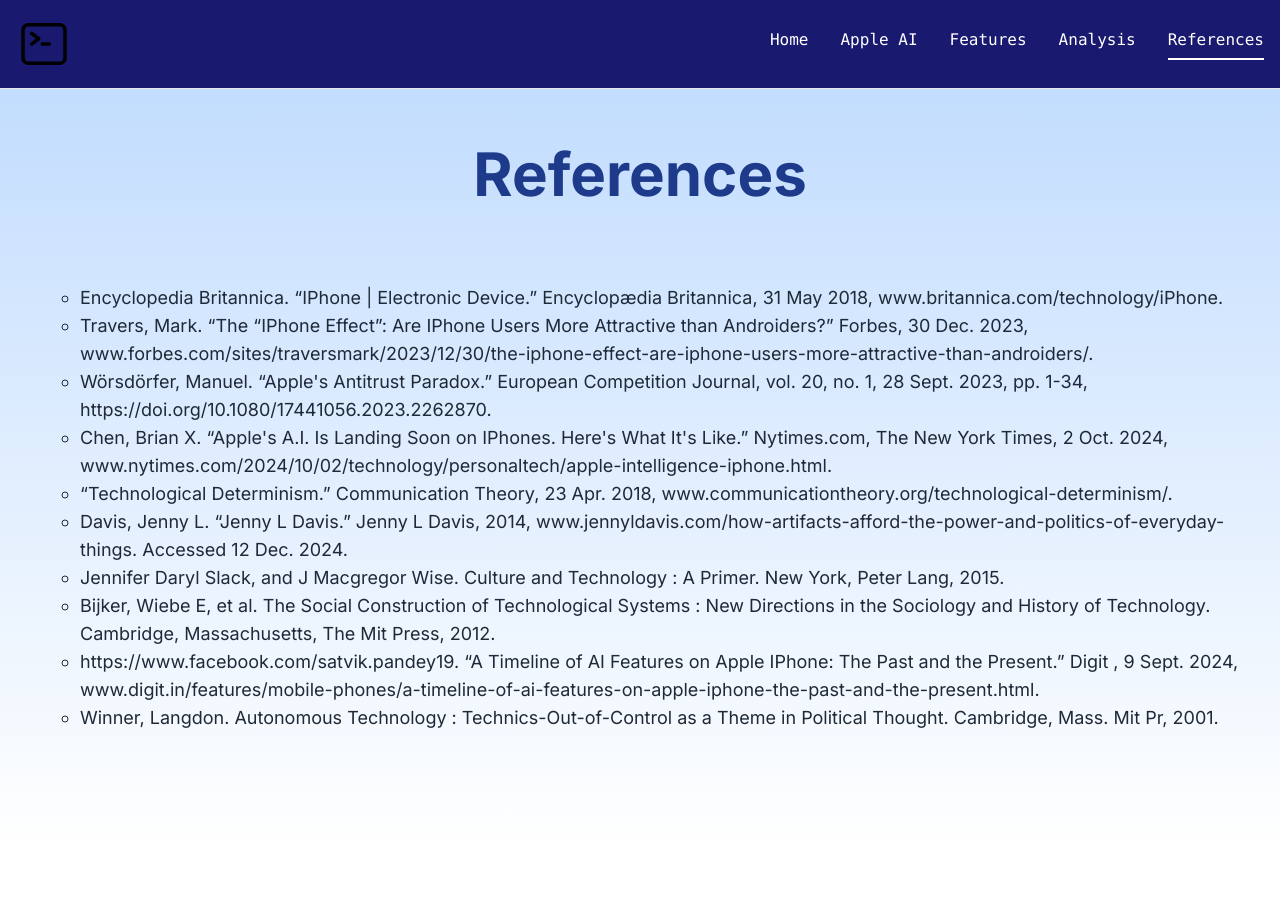
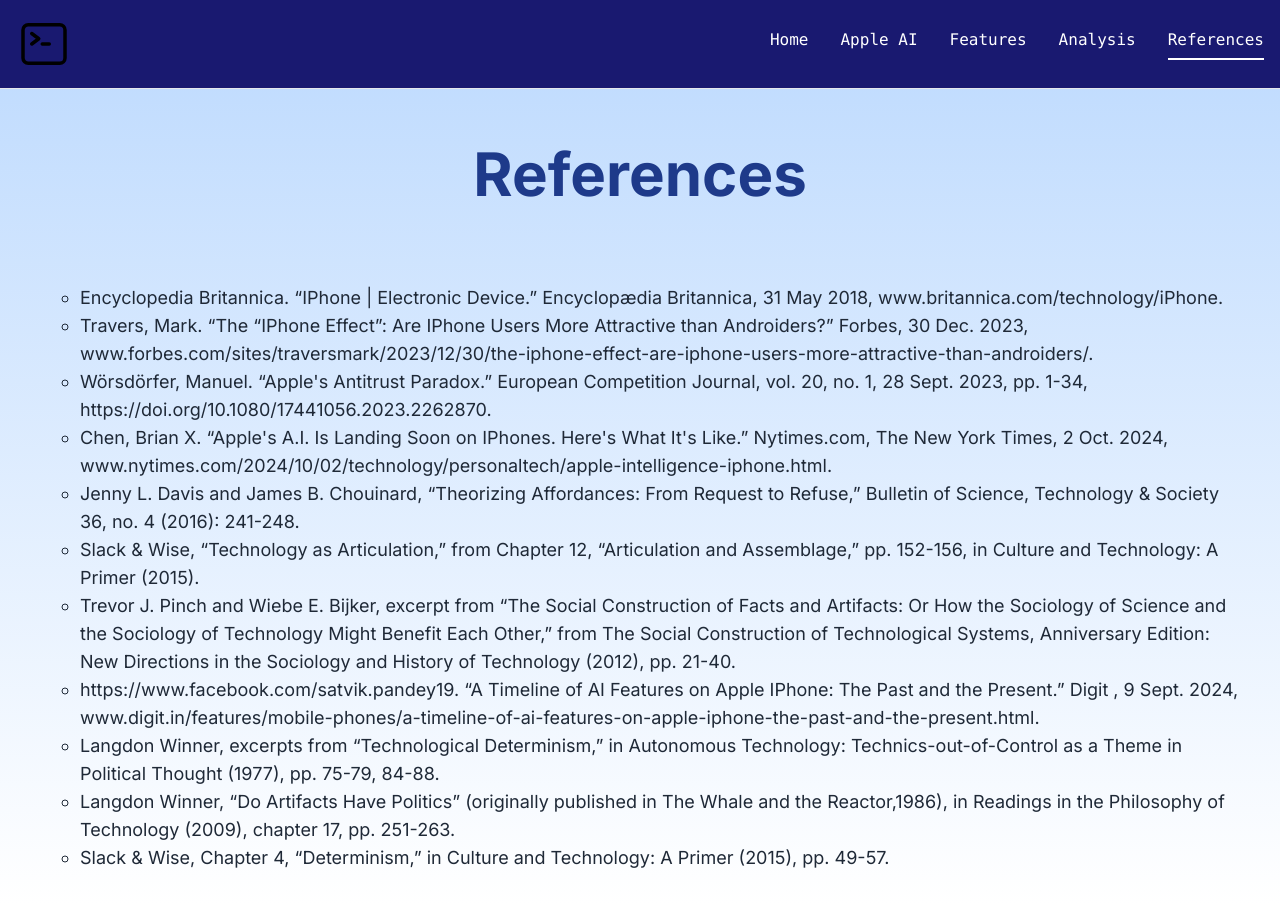
Before and after one commit to muhammadkhalid-03/dst-final, a Next.js app: page /references in a window 1280 px wide. Before the commit the page ends 848 px from the top, so only its background shows below. Built offline with nearby package versions, Linux system fonts and the light colour scheme.

Commit message:
updated sources

```diff
--- a/src/app/references/page.tsx
+++ b/src/app/references/page.tsx
@@ -12,12 +12,13 @@ export default function Home() {
               <li>Travers, Mark. “The “IPhone Effect”: Are IPhone Users More Attractive than Androiders?” Forbes, 30 Dec. 2023, www.forbes.com/sites/traversmark/2023/12/30/the-iphone-effect-are-iphone-users-more-attractive-than-androiders/.</li>
               <li>Wörsdörfer, Manuel. “Apple's Antitrust Paradox.” European Competition Journal, vol. 20, no. 1, 28 Sept. 2023, pp. 1-34, https://doi.org/10.1080/17441056.2023.2262870.</li>
               <li>Chen, Brian X. “Apple's A.I. Is Landing Soon on IPhones. Here's What It's Like.” Nytimes.com, The New York Times, 2 Oct. 2024, www.nytimes.com/2024/10/02/technology/personaltech/apple-intelligence-iphone.html.</li>
-              <li>“Technological Determinism.” Communication Theory, 23 Apr. 2018, www.communicationtheory.org/technological-determinism/.</li>
-              <li>Davis, Jenny L. “Jenny L Davis.” Jenny L Davis, 2014, www.jennyldavis.com/how-artifacts-afford-the-power-and-politics-of-everyday-things. Accessed 12 Dec. 2024.</li>
-              <li>Jennifer Daryl Slack, and J Macgregor Wise. Culture and Technology : A Primer. New York, Peter Lang, 2015.</li>
-              <li>Bijker, Wiebe E, et al. The Social Construction of Technological Systems : New Directions in the Sociology and History of Technology. Cambridge, Massachusetts, The Mit Press, 2012.</li>
+              <li>Jenny L. Davis and James B. Chouinard, “Theorizing Affordances: From Request to Refuse,” Bulletin of Science, Technology & Society 36, no. 4 (2016): 241-248.</li>
+              <li>Slack & Wise, “Technology as Articulation,” from Chapter 12, “Articulation and Assemblage,” pp. 152-156, in Culture and Technology: A Primer (2015).</li>
+              <li>Trevor J. Pinch and Wiebe E. Bijker, excerpt from “The Social Construction of Facts and Artifacts: Or How the Sociology of Science and the Sociology of Technology Might Benefit Each Other,” from The Social Construction of Technological Systems, Anniversary Edition: New Directions in the Sociology and History of Technology (2012), pp. 21-40.</li>
               <li>https://www.facebook.com/satvik.pandey19. “A Timeline of AI Features on Apple IPhone: The Past and the Present.” Digit , 9 Sept. 2024, www.digit.in/features/mobile-phones/a-timeline-of-ai-features-on-apple-iphone-the-past-and-the-present.html.</li>
-              <li>Winner, Langdon. Autonomous Technology : Technics-Out-of-Control as a Theme in Political Thought. Cambridge, Mass. Mit Pr, 2001.</li>
+              <li>Langdon Winner, excerpts from “Technological Determinism,” in Autonomous Technology: Technics-out-of-Control as a Theme in Political Thought (1977), pp. 75-79, 84-88.</li>
+              <li>Langdon Winner, “Do Artifacts Have Politics” (originally published in The Whale and the Reactor,1986), in Readings in the Philosophy of Technology (2009), chapter 17, pp. 251-263.</li>
+              <li>Slack & Wise, Chapter 4, “Determinism,” in Culture and Technology: A Primer (2015), pp. 49-57.</li>
             </ul>
         </main>
     )
```
Also changed, not shown: src/app/components/analysis/TechnologicalAnalysis.tsx (+2 -4 lines).
